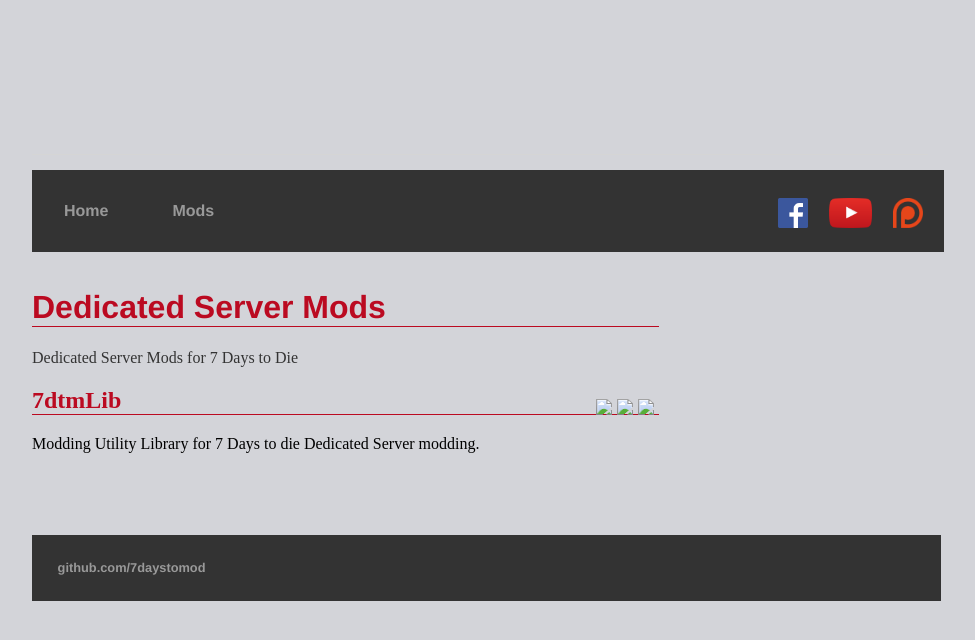
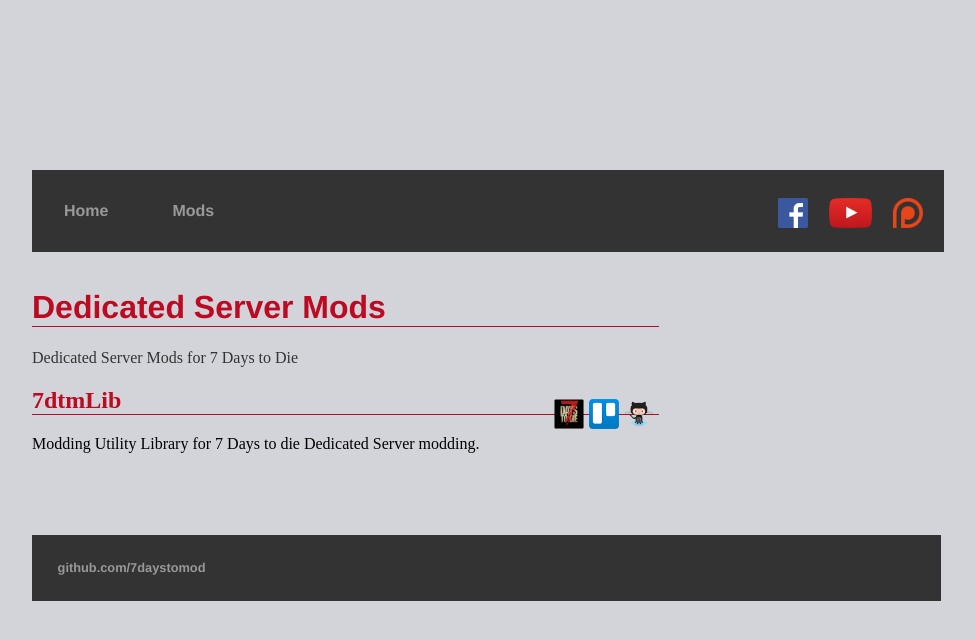
Before and after one commit to 7DaysToMod/7daystomod.github.io, a Jekyll site: the page built from mods/index.html, in a window 1280 px wide. Shown: the top 640 px of the page, without its empty margins (160-1135 px from the left). Built offline with Jekyll 4.4.1, drawn with Linux system fonts in a browser that asks for light colours.

Commit message:
updating image paths

```diff
--- a/mods/index.html
+++ b/mods/index.html
@@ -9,17 +9,17 @@ title: 7DaysToMod - Dedicated Server Mods
 		<ul style="list-style: none;">
 			<li class="toolbar-right">
 				<a href="https://github.com/7DaysToMod/7DTMLib" class="social-icon" target="_blank" title="View on Github">
-					<img src="/assets/images/Octocat.png" height="30">
+					<img src="/images/Octocat.png" height="30">
 				</a>
 			</li>
 			<li class="toolbar-right">
 				<a href="https://trello.com/b/yYcV165k/7dtmlib" class="social-icon" target="_blank" title="TODO List on Trello">
-					<img src="/assets/images/trello.png" height="30">
+					<img src="/images/trello.png" height="30">
 				</a>
 			</li>
 			<li class="toolbar-right">
 				<a href="http://7daystodie.com/forums/" class="social-icon" target="_blank" title="7DaysToDie.com Forum Post">
-					<img src="/assets/images/placeholder_small.png" height="30">
+					<img src="/images/placeholder_small.png" height="30">
 				</a>
 			</li>
 		</ul>
```
